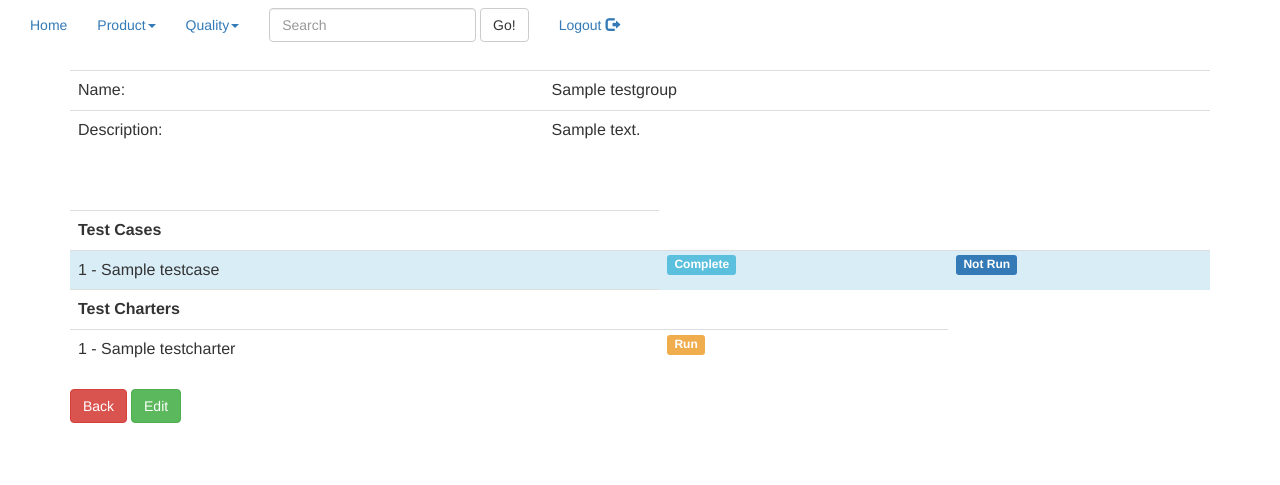
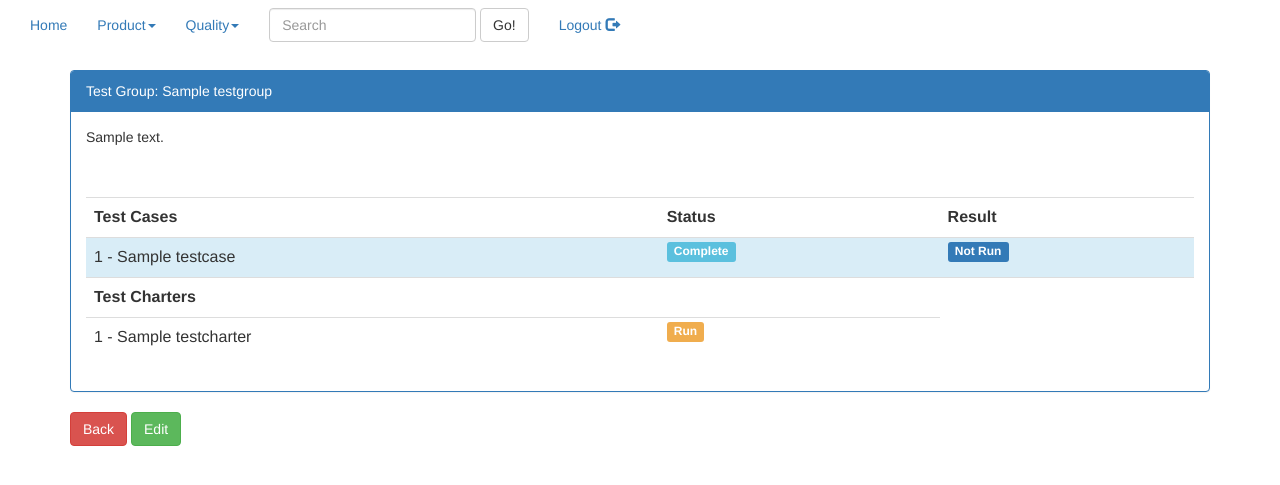
Before and after one commit to debata/TestManager, a Django app: page /testgroup/1/ in a window 1280 px wide. Shown: the top 485 px of the page. Run offline with Django 3.2, Linux system fonts and the light colour scheme; a user stored in the database is signed in; tables that the repository leaves empty hold one stand-in row (values such as "Sample post"); data that the repository does not hold is empty; some libraries are stand-ins or nearby versions.

Commit message:
Added some panels to the group page

```diff
--- a/main/template/main/home.html
+++ b/main/template/main/home.html
@@ -5,7 +5,7 @@
 <br>
 	<h1> Welcome {{ username }} </h1>
 	<div class="panel panel-danger">
-		<div class="panel-heading">Assigned Defects</div>
+		<div class="panel-heading">Open Assigned Defects</div>
 		<div class="panel-body">
 		{% if user_defects|length > 0 %}
 		<table class="table table-hover">
@@ -34,7 +34,7 @@
 		</div>
 	</div>
 	<div class="panel panel-info">
-		<div class="panel-heading">Reported Defects</div>
+		<div class="panel-heading">Open Reported Defects</div>
 		<div class="panel-body">
 			{% if reported_defects|length > 0 %}
 			<table class="table table-hover">
--- a/main/template/main/test_group_details.html
+++ b/main/template/main/test_group_details.html
@@ -2,19 +2,18 @@
 
 {% block content %}
 <div class="container">
-	<table class="table">
-		<tr>
-			<td>Name: </td>
-			<td>{{ test_group.name }}</td>
-		</tr>
-		<tr> <td>Description: </td>
-			<td>{{ test_group.description }}</td>
-		</tr>
-	</table>
+	<div class="panel panel-primary">
+		<div class="panel-heading">Test Group: {{ test_group.name }}</div>
+		<div class="panel-body">
+			<p>
+			{{ test_group.description }}
+			</p>
 			<br><br>
 			<table class="table">
 				<tr>
-			<th>Test Cases </th>
+					<th>Test Cases</th>
+					<th>Status</th>
+					<th>Result</th>
 				</tr>
 				{% for tc in test_cases %}
 				{% if tc.1 == 'Pass' %}
@@ -35,10 +34,12 @@
 				</tr>
 				{% endfor %}
 				</tr>
+				<tr>
+					<th>Test Charters</th>
+					<th></th>
+					<th></th>
+				</tr>
 				{% for tc in test_charters %}
-		<tr>
-			<th>Test Charters </th>
-		</tr>
 				<tr>
 					<td>{{ tc.0 }}</td>
 					{% if tc.2 is not none %}
@@ -51,6 +52,8 @@
 				{% endfor %}
 				</tr>
 			</table>
+		</div>
+	</div>
 	<input type=button class="btn btn-danger" value="Back" onClick="history.go(-1);">
 	<input class="btn btn-success" type=button value="Edit" onClick="location.href='{% url 'update_test_group' test_group.id  %}'"/>
 </div>
--- a/main/template/main/test_groups.html
+++ b/main/template/main/test_groups.html
@@ -2,6 +2,9 @@
 
 {% block content %}
 <div class="container">
+	<div class="panel panel-primary">
+		<div class="panel-heading">Test Groups</div>
+		<div class="panel-body">
 			<table class="table">
 				{% for tg in all_test_groups %}
 				<tr>
@@ -12,6 +15,8 @@
 				</tr>
 				{% endfor %}
 			</table>
+		</div>
+	</div>
 	<br>
 	<input class="btn btn-success btn-sm" type=button value="Create Group" onClick="location.href='{% url 'new_test_group' version_id %}'">
 </div>
```
Lines whose indentation alone changed are shown as unchanged.
